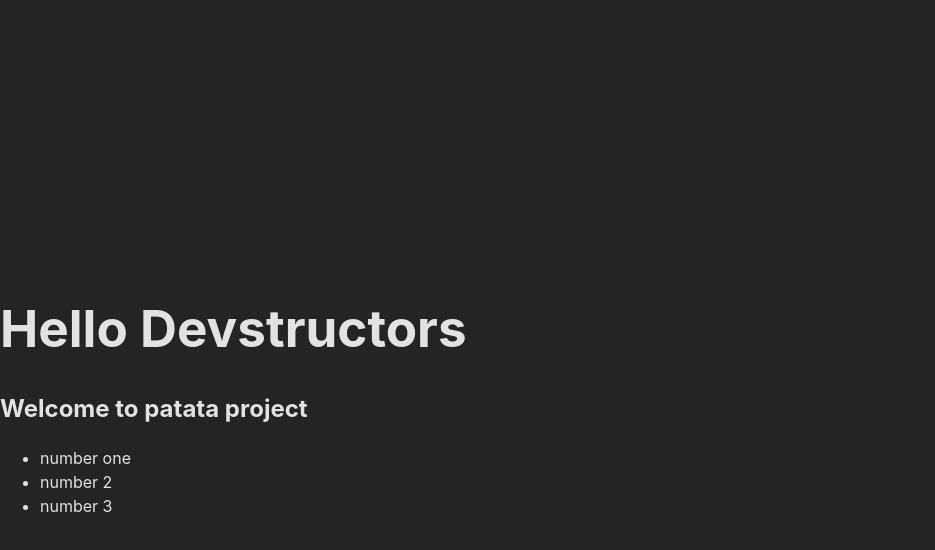
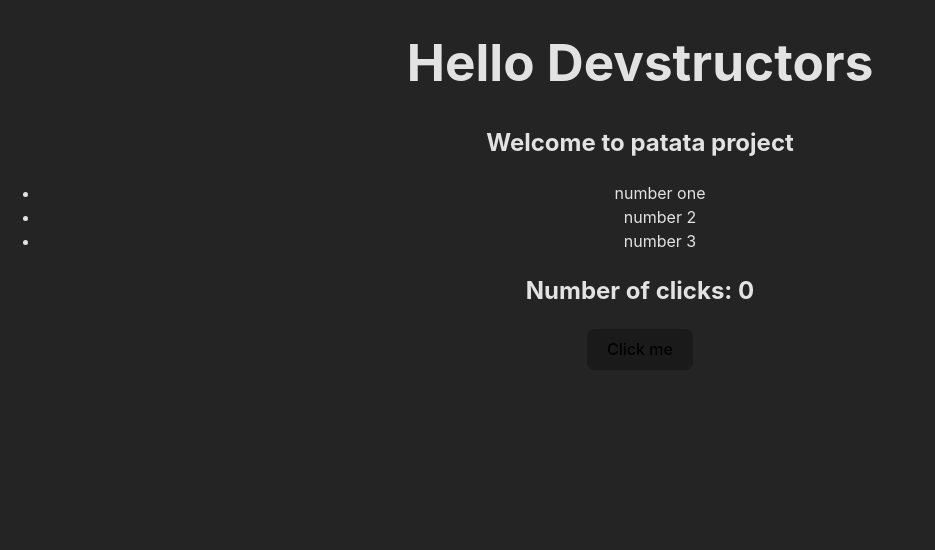
Before and after one commit to patata-team/patata-project, a React (Vite) app: page / in a window 1280 px wide. Shown: the top 550 px of the page, without its empty margins (0-935 px from the left). Built offline with nearby package versions, Linux system fonts and the light colour scheme.

Commit message:
add some demo code

```diff
--- a/src/App.jsx
+++ b/src/App.jsx
@@ -1,6 +1,15 @@
+import { useState } from "react";
 import Navbar from "./components/Navbar";
 
 function App() {
+
+  const [counter, setCounter] = useState(0);
+
+  const increaseCounter = () => {
+    const newValue = counter + 1;
+    setCounter(newValue)
+  }
+
   return (
     <>
       <h1>Hello Devstructors</h1>
@@ -8,6 +17,10 @@ function App() {
 
       <Navbar />
 
+      <section className="box counter-container">
+        <h2>Number of clicks: {counter}</h2>
+        <button onClick={increaseCounter}>Click me</button>
+      </section>
     </>
   );
 }
--- a/src/index.css
+++ b/src/index.css
@@ -24,10 +24,7 @@ a:hover {
 
 body {
   margin: 0;
-  display: flex;
-  place-items: center;
-  min-width: 320px;
-  min-height: 100vh;
+  text-align: center;
 }
 
 h1 {
```
